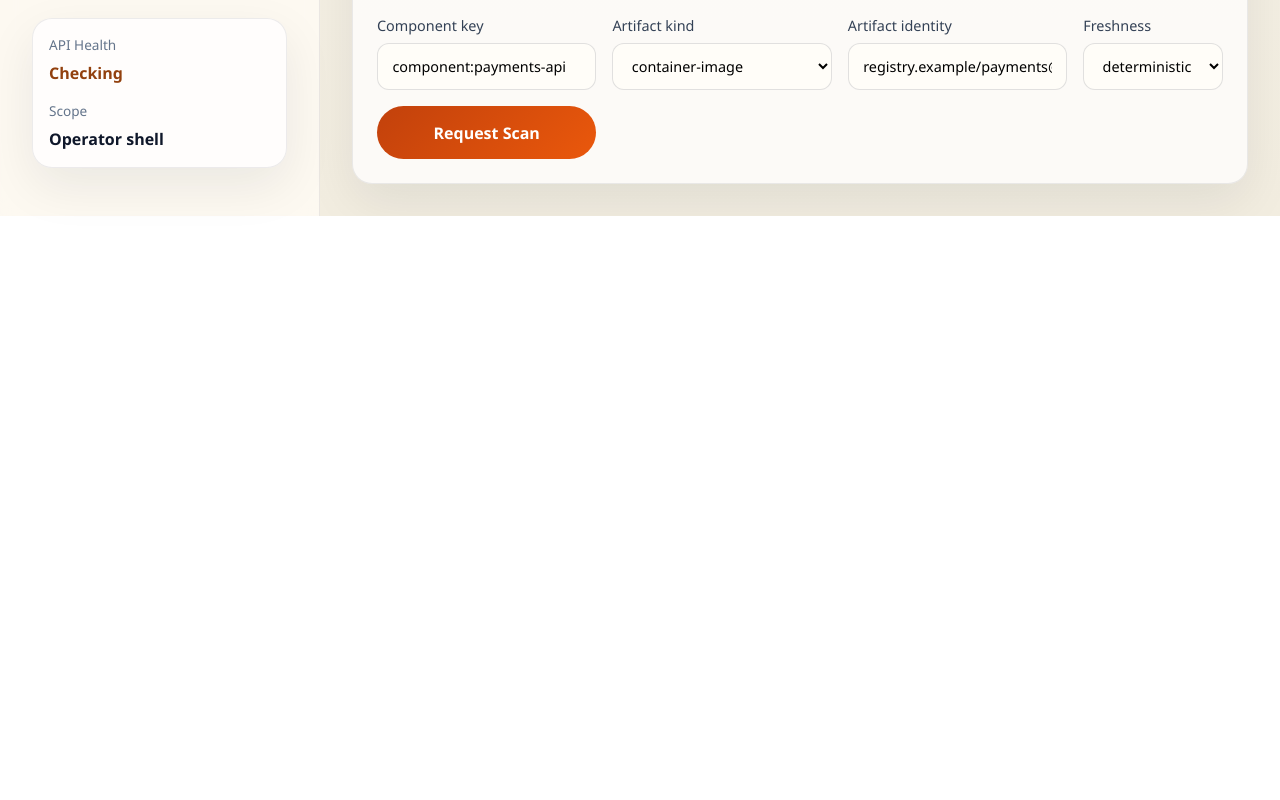
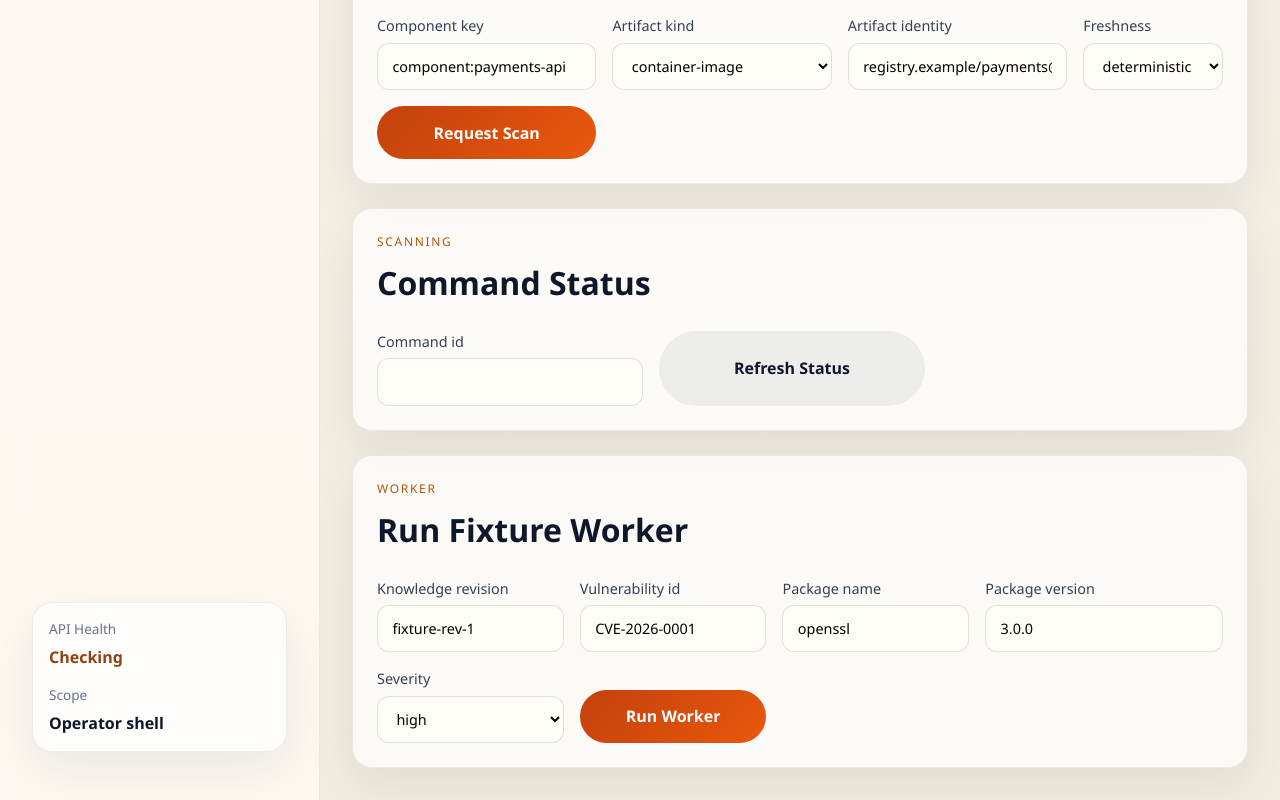
Before and after one commit to AdriRRP/venom, a React (Vite) app in the folder apps/web/: page /operations in a window 1280 px wide. Shown: the part 1132-1932 px from the top of the page. Before the commit the page ends 1348 px from the top, so only its background shows below. Built offline with nearby package versions, Linux system fonts and the light colour scheme; no server answers.

Commit message:
feat(web): [W41-S03] add manual scan command loop UI

```diff
--- a/apps/web/src/routes/operations.tsx
+++ b/apps/web/src/routes/operations.tsx
@@ -4,7 +4,9 @@ import { AppShell } from "../app/app-shell";
 import {
 	bindArtifact,
 	configureProvider,
+	drainScanWorker,
 	fetchApiHealth,
+	fetchScanCommandStatus,
 	registerComponent,
 	requestScan,
 } from "../lib/api";
@@ -17,6 +19,12 @@ export function OperationsPage() {
 		artifactIdentity: "registry.example/payments@sha256:111",
 		providerKey: "fixture-provider",
 		freshness: "deterministic",
+		commandId: "",
+		knowledgeRevision: "fixture-rev-1",
+		findingVulnerabilityId: "CVE-2026-0001",
+		findingPackageName: "openssl",
+		findingPackageVersion: "3.0.0",
+		findingSeverity: "high",
 	});
 
 	const healthQuery = useQuery({
@@ -57,6 +65,28 @@ export function OperationsPage() {
 
 	const requestScanMutation = useMutation({
 		mutationFn: requestScan,
+		onSuccess: (data) => {
+			setOperatorState((current) => ({
+				...current,
+				commandId: data.command_id,
+			}));
+		},
+	});
+
+	const scanCommandStatusMutation = useMutation({
+		mutationFn: fetchScanCommandStatus,
+	});
+
+	const drainWorkerMutation = useMutation({
+		mutationFn: drainScanWorker,
+		onSuccess: (data) => {
+			if (data.last_command_id) {
+				setOperatorState((current) => ({
+					...current,
+					commandId: data.last_command_id ?? current.commandId,
+				}));
+			}
+		},
 	});
 
 	return (
@@ -358,6 +388,163 @@ export function OperationsPage() {
 						</div>
 					) : null}
 				</section>
+
+				<section className="panel">
+					<div className="panel-header">
+						<div>
+							<p className="eyebrow">Scanning</p>
+							<h2>Command Status</h2>
+						</div>
+					</div>
+					<form
+						className="filters mutation-grid"
+						onSubmit={(event) => {
+							event.preventDefault();
+							void scanCommandStatusMutation.mutateAsync(
+								operatorState.commandId,
+							);
+						}}
+					>
+						<label>
+							Command id
+							<input
+								name="commandId"
+								onChange={(event) =>
+									setOperatorState((current) => ({
+										...current,
+										commandId: event.target.value,
+									}))
+								}
+								value={operatorState.commandId}
+							/>
+						</label>
+						<button className="secondary-button" type="submit">
+							Refresh Status
+						</button>
+					</form>
+					{scanCommandStatusMutation.data ? (
+						<div className="result-card">
+							<strong>Current command status</strong>
+							<p>
+								Command: {scanCommandStatusMutation.data.command_id}. Status:{" "}
+								{scanCommandStatusMutation.data.status}.
+							</p>
+						</div>
+					) : null}
+				</section>
+
+				<section className="panel">
+					<div className="panel-header">
+						<div>
+							<p className="eyebrow">Worker</p>
+							<h2>Run Fixture Worker</h2>
+						</div>
+					</div>
+					<form
+						className="filters mutation-grid"
+						onSubmit={(event) => {
+							event.preventDefault();
+							void drainWorkerMutation.mutateAsync({
+								maxCommands: 1,
+								knowledgeRevision: operatorState.knowledgeRevision,
+								findings: [
+									{
+										vulnerabilityId: operatorState.findingVulnerabilityId,
+										packageName: operatorState.findingPackageName,
+										packageVersion: operatorState.findingPackageVersion,
+										severity: operatorState.findingSeverity,
+									},
+								],
+							});
+						}}
+					>
+						<label>
+							Knowledge revision
+							<input
+								name="knowledgeRevision"
+								onChange={(event) =>
+									setOperatorState((current) => ({
+										...current,
+										knowledgeRevision: event.target.value,
+									}))
+								}
+								value={operatorState.knowledgeRevision}
+							/>
+						</label>
+						<label>
+							Vulnerability id
+							<input
+								name="findingVulnerabilityId"
+								onChange={(event) =>
+									setOperatorState((current) => ({
+										...current,
+										findingVulnerabilityId: event.target.value,
+									}))
+								}
+								value={operatorState.findingVulnerabilityId}
+							/>
+						</label>
+						<label>
+							Package name
+							<input
+								name="findingPackageName"
+								onChange={(event) =>
+									setOperatorState((current) => ({
+										...current,
+										findingPackageName: event.target.value,
+									}))
+								}
+								value={operatorState.findingPackageName}
+							/>
+						</label>
+						<label>
+							Package version
+							<input
+								name="findingPackageVersion"
+								onChange={(event) =>
+									setOperatorState((current) => ({
+										...current,
+										findingPackageVersion: event.target.value,
+									}))
+								}
+								value={operatorState.findingPackageVersion}
+							/>
+						</label>
+						<label>
+							Severity
+							<select
+								name="findingSeverity"
+								onChange={(event) =>
+									setOperatorState((current) => ({
+										...current,
+										findingSeverity: event.target.value,
+									}))
+								}
+								value={operatorState.findingSeverity}
+							>
+								<option value="low">low</option>
+								<option value="medium">medium</option>
+								<option value="high">high</option>
+								<option value="critical">critical</option>
+							</select>
+						</label>
+						<button className="primary-button" type="submit">
+							Run Worker
+						</button>
+					</form>
+					{drainWorkerMutation.data ? (
+						<div className="result-card">
+							<strong>Last worker run</strong>
+							<p>
+								Outcome: {drainWorkerMutation.data.outcome}. Processed:{" "}
+								{drainWorkerMutation.data.processed}. Completed:{" "}
+								{drainWorkerMutation.data.completed}. Failed:{" "}
+								{drainWorkerMutation.data.failed}. Pending remaining:{" "}
+								{drainWorkerMutation.data.pending_remaining}.
+							</p>
+						</div>
+					) : null}
+				</section>
 			</div>
 		</AppShell>
 	);
```
Also changed, not shown: 1 other file (tests, documents, lock files or other folders).
